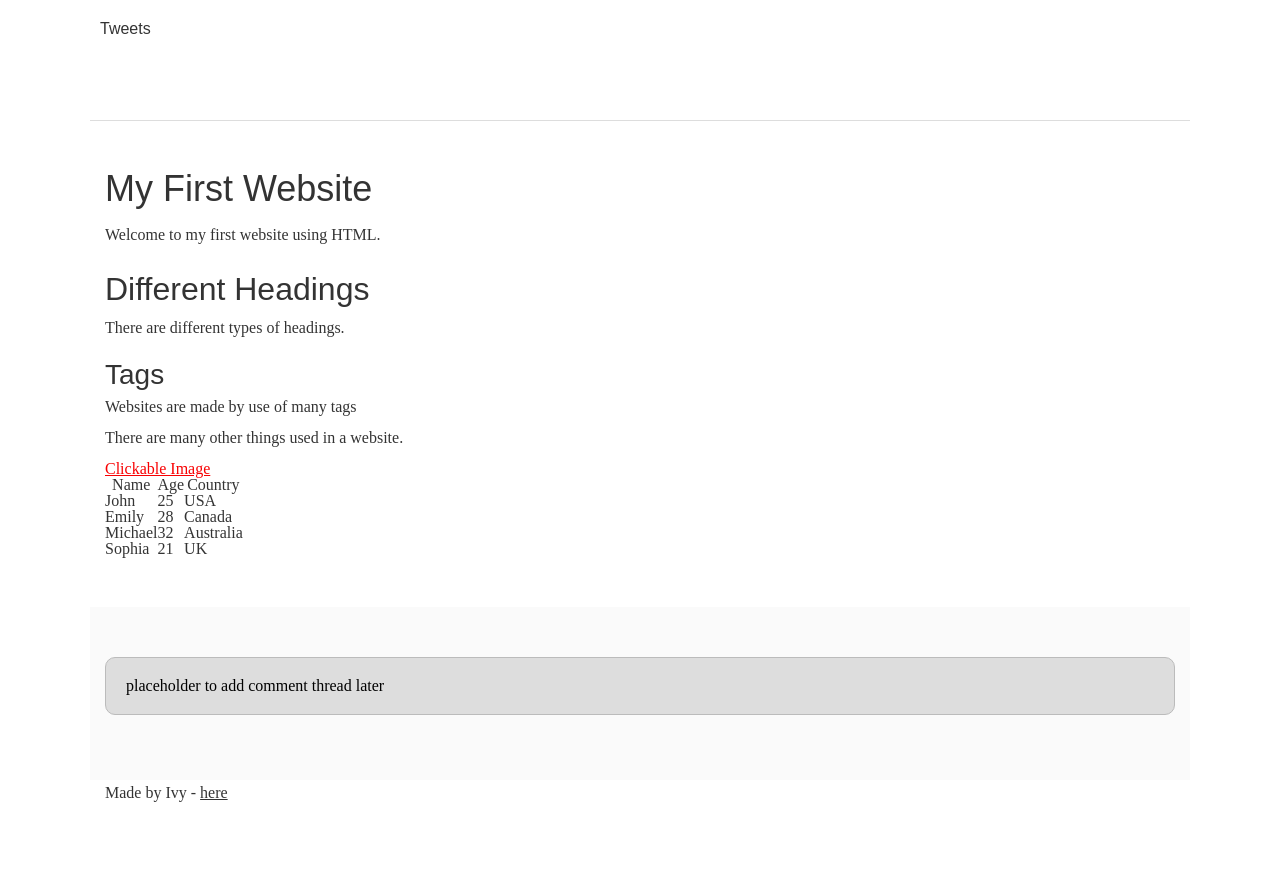
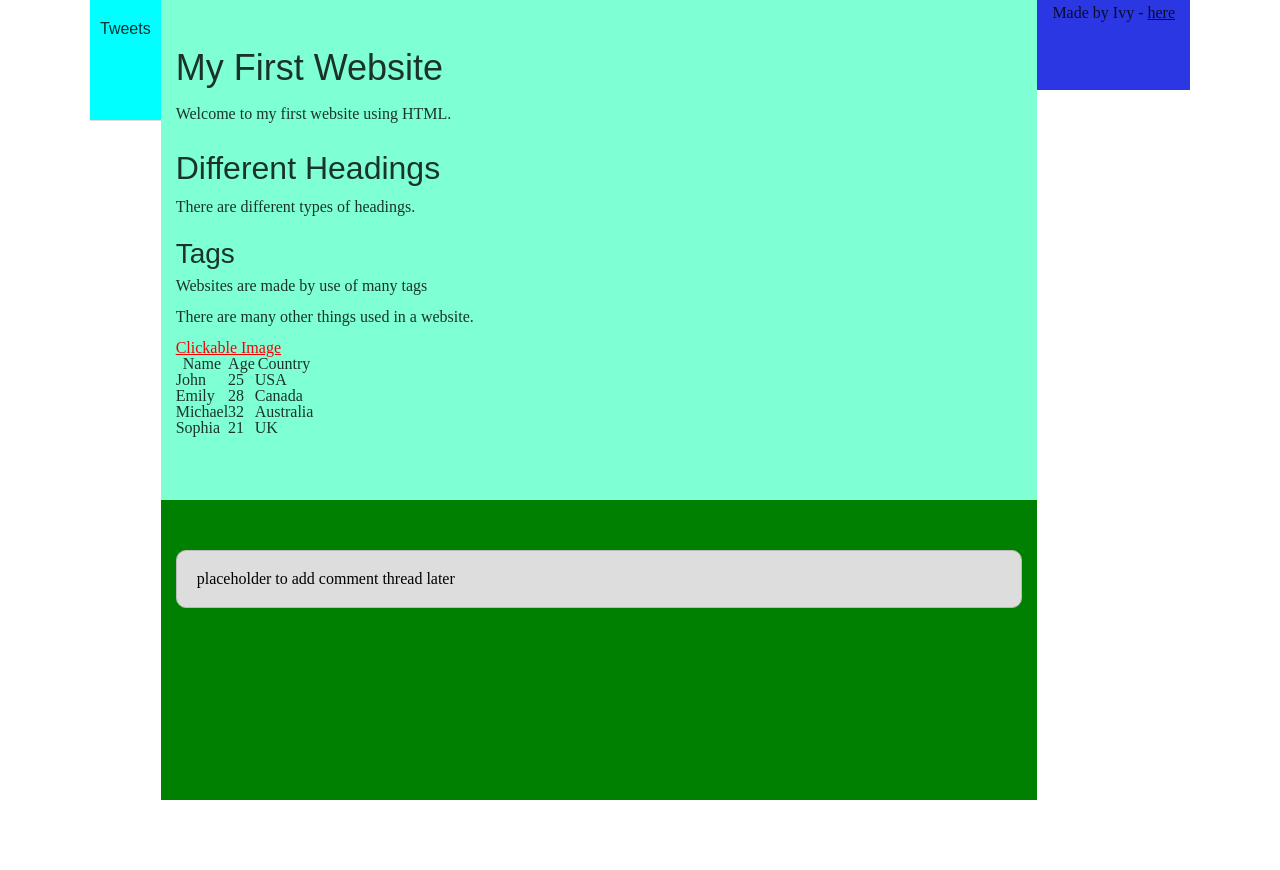
Before and after one commit to Ivy010/alx_html_css, a plain HTML site: page css_basic/index.html in a window 1280 px wide. After the commit the page ends 800 px from the top, so only its background shows below. Drawn offline with Linux system fonts and the light colour scheme.

Commit message:
Update the files

```diff
--- a/css_basic/styles.css
+++ b/css_basic/styles.css
@@ -1,21 +1,27 @@
-main, body {
-    dispay: flex;
+main {
+    display: flex;
+    flex: auto;
+    flex-direction: column;
 }
-main {
+body {
+    display: flex;
     flex-direction: row;
 }
-body {
-    flex-direction: column;
-}
-main {
-    flex: auto;
-}
 article {
+    background-color: aquamarine;
     flex: 2;
 }
 aside {
+    background-color: green;
     flex: 1;
 }
 article, aside {
     overflow-y: auto;
+    flex-direction: column;
 }
+header {
+    background-color: aqua;
+}
+footer {
+    background-color:rgb(43, 55, 226);
+}
```
